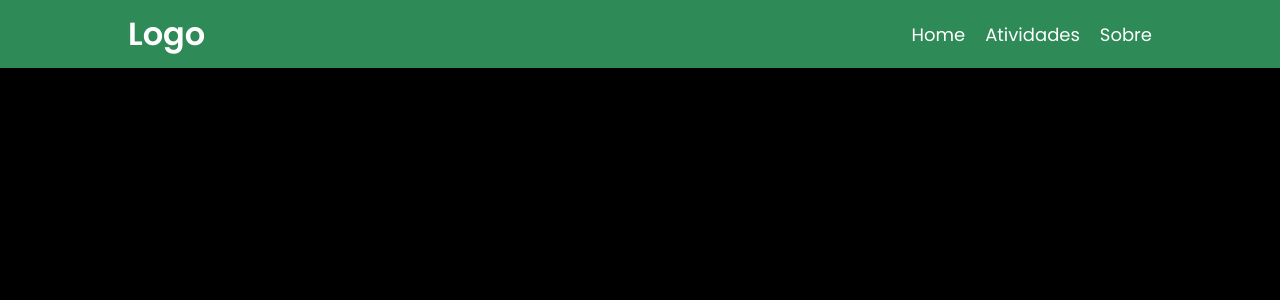
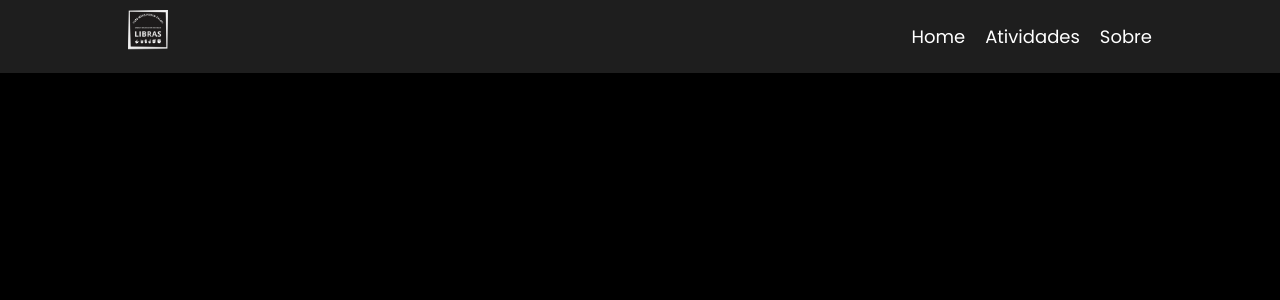
Before and after one commit to victorfs32/projeto, a React (Create React App) app: page /Navbar in a window 1280 px wide. Shown: the top 300 px of the page. Built offline with nearby package versions, Linux system fonts and the light colour scheme.

Commit message:
Colocado a Navbar

```diff
--- a/src/components/navbar.css
+++ b/src/components/navbar.css
@@ -7,7 +7,7 @@
   left: 0;
   width: 80%;
   padding: 10px 10%;
-  background: #2e8b57; /* Verde escuro */
+  background: #1e1e1e; /* Verde escuro */
   display: flex;
   justify-content: space-between;
   align-items: center;
@@ -21,6 +21,11 @@
   font-weight: 700;
   font-family: "Poppins", sans-serif;
   text-decoration: none;
+}
+.logo img {
+    top: 0%;
+  height: 40px; /* Ajuste conforme necessário */
+  width: auto; /* Mantém a proporção da imagem */
 }
 
 .navbar {
--- a/src/components/navbar.js
+++ b/src/components/navbar.js
@@ -1,18 +1,30 @@
-import React from 'react';
-import './navbar.css';
+import React from "react";
+import "./navbar.css";
+import logo from "../img/LOGO.png";
 
 const Navbar = () => {
   return (
     <header className="header">
-      <a href='/' className="logo">Logo</a>
+      <a href="/" className="logo">
+        <img
+          src={logo}
+          alt="Logo"
+        />
+      </a>
 
       <nav className="navbar">
-        <a href='/' className="nav-link">Home</a>
-        <a href='/atividades' className="nav-link">Atividades</a>
-        <a href='/sobre' className="nav-link">Sobre</a>
+        <a href="/" className="nav-link">
+          Home
+        </a>
+        <a href="/atividades" className="nav-link">
+          Atividades
+        </a>
+        <a href="/sobre" className="nav-link">
+          Sobre
+        </a>
       </nav>
     </header>
   );
-}
+};
 
 export default Navbar;
```
